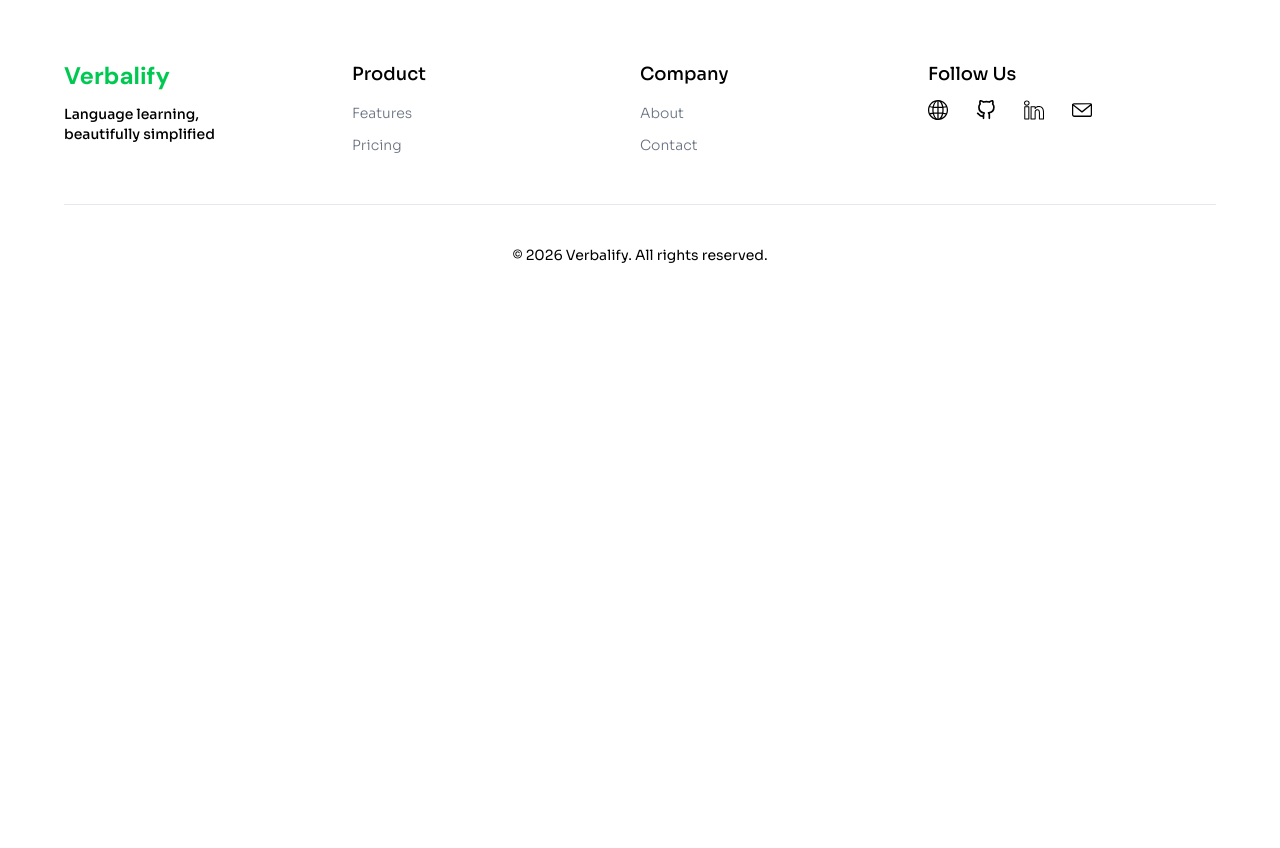
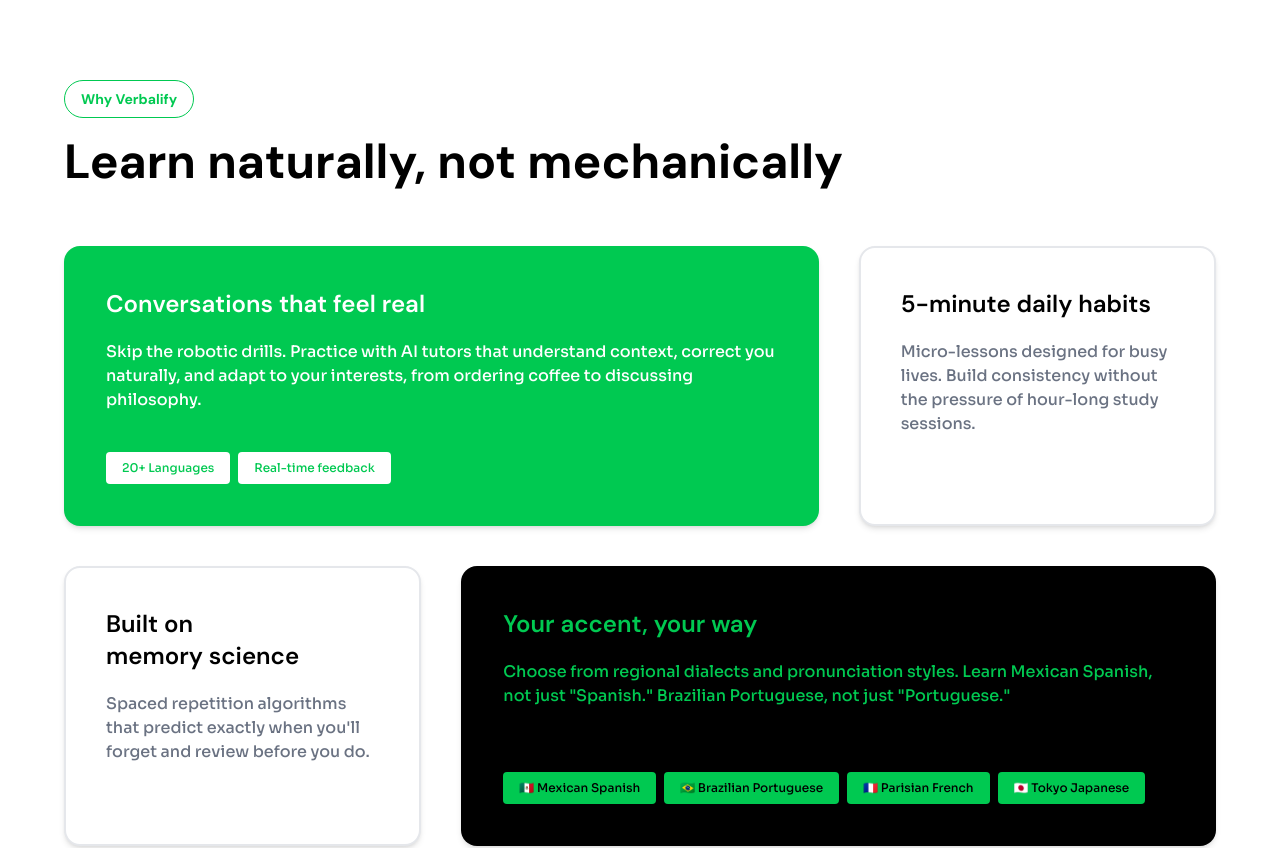
Before and after one commit to jega1312/verbalify, a React (Vite) app: page / in a window 1280 px wide. Shown: the part 800-1648 px from the top of the page. Before the commit the page ends 1117 px from the top, so only its background shows below. Built offline with nearby package versions, Linux system fonts and the light colour scheme.

Commit message:
Homepage Second Section Added

```diff
--- a/src/index.css
+++ b/src/index.css
@@ -1,4 +1,22 @@
 @import 'tailwindcss';
+
+@layer base {
+  * {
+    margin: 0;
+    padding: 0;
+    box-sizing: border-box;
+  }
+
+  html {
+    scroll-behavior: smooth;
+  }
+
+  html,
+  body {
+    background-color: #fff;
+  }
+}
+
 
 /* Fonts */
 /* Font: Sora */
--- a/src/pages/Home.jsx
+++ b/src/pages/Home.jsx
@@ -1,5 +1,6 @@
+import { useRef } from "react";
 import { NavLink } from "react-router-dom";
-import { motion } from "motion/react";
+import { motion, useInView } from "motion/react";
 motion;
 
 const chatMessages = [
@@ -13,11 +14,101 @@
   },
 ];
 
+const cardContents = [
+  {
+    id: 1,
+    colspan: "col-span-1 lg:col-span-2",
+    bgcolor: "bg-green-500",
+    headingcolor: "text-white",
+    descriptioncolor: "text-white",
+    bordercolor: "border-transparent hover:border-black",
+    heading: "Conversations that feel real",
+    description:
+      "Skip the robotic drills. Practice with AI tutors that understand context, correct you naturally, and adapt to your interests, from ordering coffee to discussing philosophy.",
+    showBadges: true,
+    badges: ["20+ Languages", "Real-time feedback"],
+    badgetextcolor: "text-green-500",
+    badgebgcolor: "bg-white",
+  },
+  {
+    id: 2,
+    colspan: "col-span-1",
+    bgcolor: "bg-white",
+    headingcolor: "text-black",
+    descriptioncolor: "text-gray-500",
+    bordercolor: "border-gray-200 hover:border-green-500",
+    heading: "5-minute daily habits",
+    description:
+      "Micro-lessons designed for busy lives. Build consistency without the pressure of hour-long study sessions.",
+    showBadges: false,
+    badges: [],
+  },
+  {
+    id: 3,
+    colspan: "col-span-1",
+    bgcolor: "bg-white",
+    headingcolor: "text-black",
+    descriptioncolor: "text-gray-500",
+    bordercolor: "border-gray-200 hover:border-green-500",
+    heading: "Built on memory science",
+    description:
+      "Spaced repetition algorithms that predict exactly when you'll forget and review before you do.",
+    showBadges: false,
+    badges: [],
+  },
+  {
+    id: 4,
+    colspan: "col-span-1 lg:col-span-2",
+    bgcolor: "bg-black",
+    headingcolor: "text-green-500",
+    descriptioncolor: "text-green-500",
+    bordercolor: "border-transparent hover:border-green-500",
+    heading: "Your accent, your way",
+    description:
+      'Choose from regional dialects and pronunciation styles. Learn Mexican Spanish, not just "Spanish." Brazilian Portuguese, not just "Portuguese."',
+    showBadges: true,
+    badges: [
+      "🇲🇽 Mexican Spanish",
+      "🇧🇷 Brazilian Portuguese",
+      "🇫🇷 Parisian French",
+      "🇯🇵 Tokyo Japanese",
+    ],
+    badgetextcolor: "text-black",
+    badgebgcolor: "bg-green-500",
+  },
+];
+
+// Mapped Elements Animation
+const containerVariants = {
+  hidden: { opacity: 0 },
+  visible: {
+    opacity: 1,
+    transition: {
+      staggerChildren: 0.4,
+    },
+  },
+};
+
+const itemVariants = {
+  hidden: { opacity: 0 },
+  visible: {
+    opacity: 1,
+    transition: { duration: 0.8, ease: "easeOut" },
+  },
+};
+
 const Home = () => {
+  // Start Animation When Visible
+  const headingRef = useRef(null);
+  const cardsRef = useRef(null);
+
+  const headingInView = useInView(headingRef, { once: true, amount: 0.3 });
+  const cardsInView = useInView(cardsRef, { once: true, amount: 0.3 });
+
   return (
     <>
-      {/* Hero Section */}
-      <section className="min-h-screen pb-16 bg-green-200 lg:pb-0 lg:h-screen pt-36 lg:pt-24">
+      {/* Hero Section Starts */}
+      <section className="min-h-screen w-full pb-16 bg-green-200 lg:pb-0 lg:h-screen pt-36 lg:pt-24">
         <div className="grid grid-cols-1 lg:grid-cols-2 gap-10 md:gap-14 lg:gap-0 h-full w-[90%] mx-auto">
           {/* Left Content */}
           <div className="flex flex-col items-start justify-center gap-5">
@@ -87,6 +178,83 @@
           </div>
         </div>
       </section>
+      {/* Hero Section Ends */}
+
+      {/* About Section Starts */}
+      <section className="bg-white w-full py-20">
+        {/* Description Section */}
+        <div className="flex flex-col mx-auto gap-5 w-[90%] ">
+          {/* Why Verbalify */}
+          <motion.div
+            ref={headingRef}
+            initial={{ opacity: 0 }}
+            animate={headingInView ? { opacity: 1 } : {}}
+            transition={{ duration: 0.8, ease: "easeOut", delay: 0.1 }}
+            className="bg-transparent hover:bg-green-500 border border-green-500 rounded-full w-fit py-2 px-4 group transition duration-300 ease-in-out hover:scale-105"
+          >
+            <h1 className="dm-bold text-green-500 text-sm group-hover:text-white transition duration-300 ease-in-out">
+              Why Verbalify
+            </h1>
+          </motion.div>
+
+          {/* Section Description */}
+          <motion.h2
+            ref={headingRef}
+            initial={{ opacity: 0 }}
+            animate={headingInView ? { opacity: 1 } : {}}
+            transition={{ duration: 0.8, ease: "easeOut", delay: 0.1 }}
+            className="text-black text-3xl md:text-4xl lg:text-5xl dm-bold text-balance mb-10"
+          >
+            Learn naturally, not mechanically
+          </motion.h2>
+
+          {/* Grid Section */}
+          <motion.div
+            ref={cardsRef}
+            variants={containerVariants}
+            initial="hidden"
+            animate={cardsInView ? "visible" : "hidden"}
+            className="grid grid-cols-1 lg:grid-cols-3 gap-10"
+          >
+            {/* First Card */}
+            {cardContents.map((content) => (
+              <motion.div
+                key={content.id}
+                variants={itemVariants}
+                className={`flex flex-col justify-between ${content.colspan} rounded-2xl ${content.bgcolor} p-10 shadow-md border-2 ${content.bordercolor} transition duration-300 ease-in-out`}
+              >
+                <div className="flex flex-col justify-between items-start gap-10 h-full">
+                  <div className="flex flex-col  items-start gap-5">
+                    <h2
+                      className={`dm-semibold text-2xl text-balance ${content.headingcolor}`}
+                    >
+                      {content.heading}
+                    </h2>
+                    <p
+                      className={`sora-medium text-base ${content.descriptioncolor}`}
+                    >
+                      {content.description}
+                    </p>
+                  </div>
+
+                  <div className="flex flex-wrap gap-2">
+                    {content.showBadges &&
+                      content.badges.map((badge) => (
+                        <div
+                          key={badge}
+                          className={`${content.badgebgcolor} py-2 px-4 rounded-sm sora-medium text-xs ${content.badgetextcolor}`}
+                        >
+                          <p>{badge}</p>
+                        </div>
+                      ))}
+                  </div>
+                </div>
+              </motion.div>
+            ))}
+          </motion.div>
+        </div>
+      </section>
+      {/* About Section Ends */}
     </>
   );
 };
```
